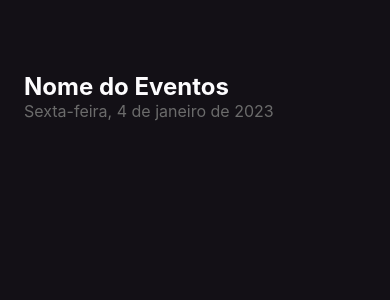
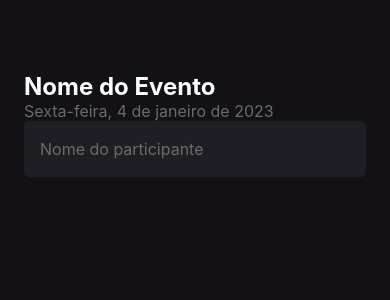
Before and after one commit to eduardojigub/imhere_native, a React Native app: screen / in a window 390 px wide. Shown: the top 300 px of the page. Built offline with nearby package versions, Linux system fonts and the light colour scheme.

Commit message:
feat: creating Text Input

```diff
--- a/src/screens/Home/index.tsx
+++ b/src/screens/Home/index.tsx
@@ -1,13 +1,18 @@
 import { StatusBar } from 'expo-status-bar';
-import { Text, View } from 'react-native';
+import { Text, View, TextInput } from 'react-native';
 
 import { styles } from './styles';
 
 export default function Home() {
   return (
     <View style={styles.container}>
-      <Text style={styles.eventName}>Nome do Eventos</Text>
+      <Text style={styles.eventName}>Nome do Evento</Text>
       <Text style={styles.eventDate}>Sexta-feira, 4 de janeiro de 2023</Text>
+      <TextInput
+        style={styles.input}
+        placeholder="Nome do participante"
+        placeholderTextColor="#6b6b6b"
+      />
       <StatusBar style="auto" />
     </View>
   );
--- a/src/screens/Home/styles.ts
+++ b/src/screens/Home/styles.ts
@@ -7,7 +7,7 @@ export const styles = StyleSheet.create({
       padding: 24,
     },
     eventName: {
-      color: '#FDFCFE',
+      color: '#Fff',
       fontSize: 24,
       fontWeight: 'bold',
       marginTop: 48,
@@ -16,4 +16,12 @@ export const styles = StyleSheet.create({
       color: '#6B6B6B',
       fontSize: 16,
     },
+    input: {
+      backgroundColor: '#1F1E25',
+      height: 56,
+      borderRadius: 5,
+      color: "#Fff",
+      padding: 16,
+      fontSize: 16,
+    }
 });
```
